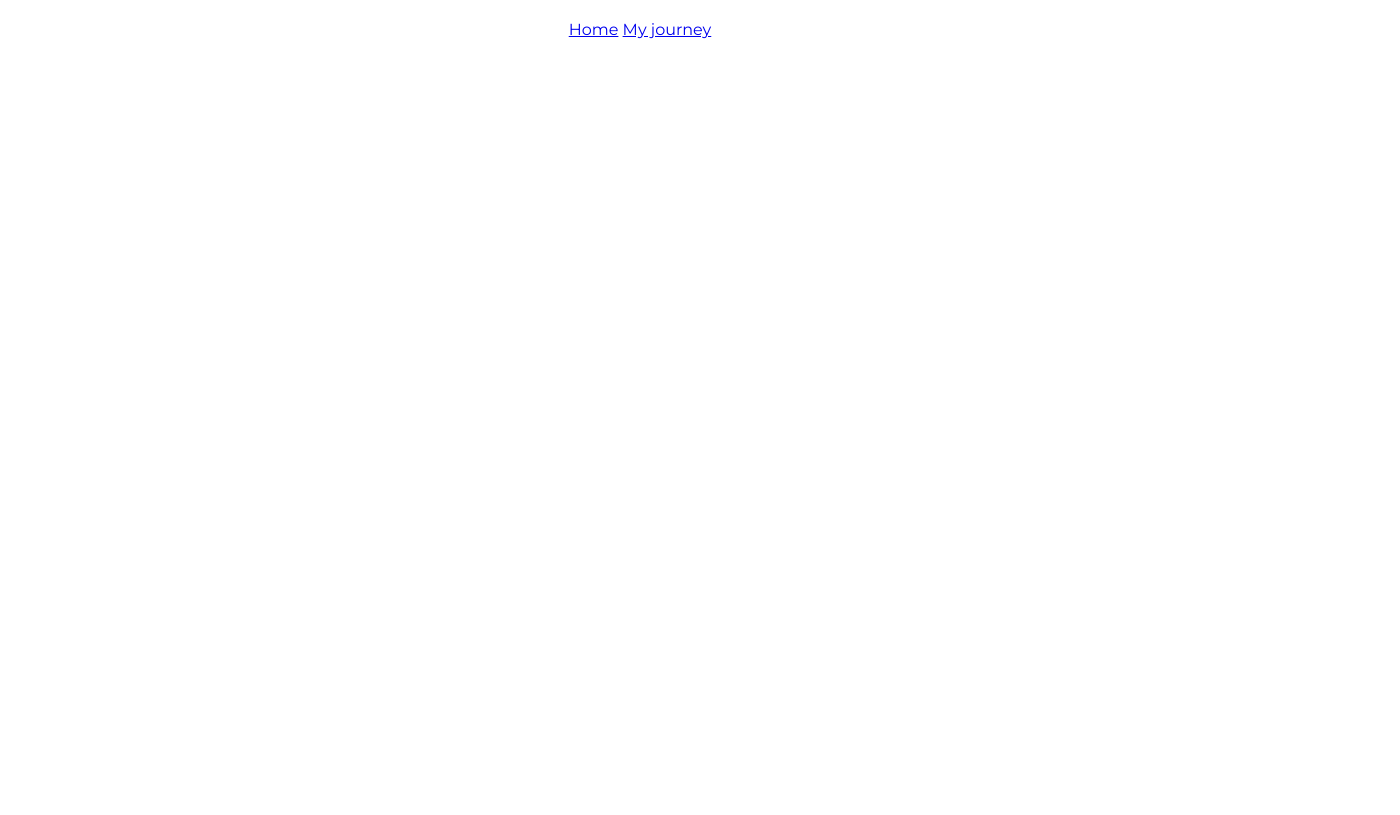
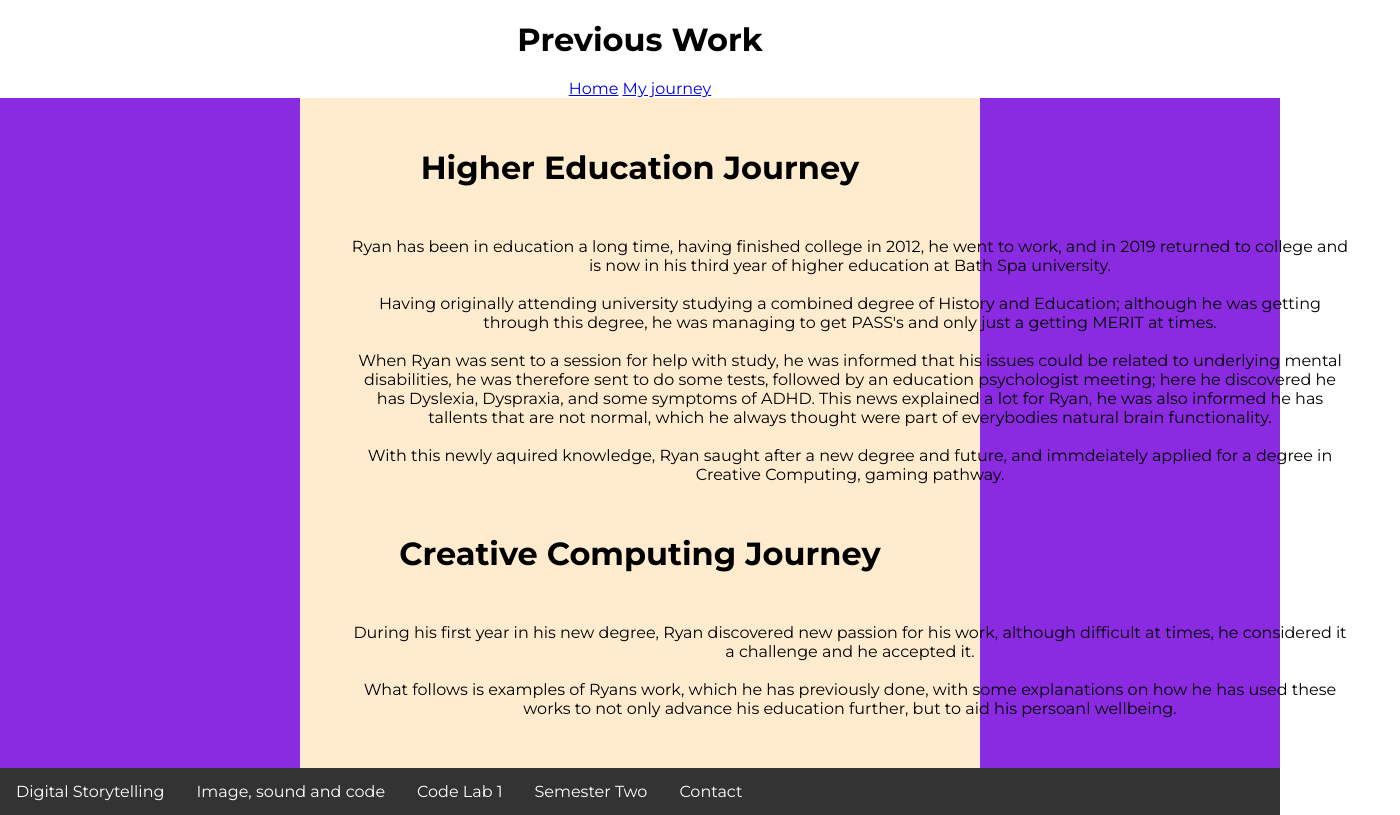
Before and after one commit to R-Sanders20/WebDev-Project, a plain HTML site: page previousWork.html in a window 1280 px wide. Shown: the whole page, 1400 px wide, since content can reach past the window. Drawn offline with Linux system fonts and the light colour scheme.

Commit message:
adds navbar and other things

```diff
--- a/previousWork.html
+++ b/previousWork.html
@@ -7,11 +7,85 @@
 </head>
 
 <body>
-
+    <header>
+        <h1>Previous Work</h1>
+    </header>
     <nav>
         <a href="index.html">Home</a>
         <a href="personalStory.html">My journey</a>
     </nav>
+    <div class="EdJourney">
+        <h1>Higher Education Journey</h1>
+
+        <p class="PreText">
+            Ryan has been in education a long time, having finished college in 2012, he went to
+            work, and in 2019 returned to college and is now in his third year of higher
+            education at Bath Spa university.<br>
+            <br>
+            Having originally attending university studying a combined degree of History and Education;
+            although he was getting through this degree, he was managing to get PASS's and only
+            just a getting MERIT at times.<br>
+            <br>
+            When Ryan was sent to a session for help with study, he was informed that his issues could
+            be related to underlying mental disabilities, he was therefore sent to do some
+            tests, followed by an education psychologist meeting; here he discovered he has
+            Dyslexia, Dyspraxia, and some symptoms of ADHD. This news explained a lot for Ryan,
+            he was also informed he has tallents that are not normal, which he always thought
+            were part of everybodies natural brain functionality.<br>
+            <br>
+            With this newly aquired knowledge, Ryan saught after a new degree and future, and
+            immdeiately applied for a degree in Creative Computing, gaming pathway.
+        </p>
+
+        <h1>Creative Computing Journey</h1>
+
+        <p class="PreText">During his first year in his new degree, Ryan discovered new passion for his work, although
+            difficult at times, he considered it a challenge and he accepted it.<br>
+            <br>
+            What follows is examples of Ryans work, which he has previously done, with some
+            explanations on how he has used these works to not only advance his education further,
+            but to aid his persoanl wellbeing.
+        </p>
+    </div>
+
+    <div class="navbar">
+        <div class="subnav">
+        <button class="subnavbtn">Digital Storytelling</button>
+        <div class="subnav-content">
+            <a href="">Colourisation</a>
+            <a href="">Stop Motion Animation</a>
+            <a href="">Bitsy Game</a>
+            <a href="">Non-linear Story</a>
+        </div>
+        </div>
+        <div class="subnav">
+          <button class="subnavbtn">Image, sound and code <i class="fa fa-caret-down"></i></button>
+          <div class="subnav-content">
+            <a href="">Visual Artefact</a>
+            <a href="">Audio Artefact</a>
+          </div>
+        </div>
+        <div class="subnav">
+          <button class="subnavbtn">Code Lab 1 <i class="fa fa-caret-down"></i></button>
+          <div class="subnav-content">
+            <a href="#bring">Bring</a>
+            <a href="#deliver">Deliver</a>
+            <a href="#package">Package</a>
+            <a href="#express">Express</a>
+          </div>
+        </div>
+        <div class="subnav">
+          <button class="subnavbtn">Semester Two <i class="fa fa-caret-down"></i></button>
+          <div class="subnav-content">
+            <a href="#link1">Link 1</a>
+            <a href="#link2">Link 2</a>
+            <a href="#link3">Link 3</a>
+            <a href="#link4">Link 4</a>
+          </div>
+        </div>
+        <a href="#contact">Contact</a>
+      </div>
+
 </body>
 
 </html>
--- a/style.css
+++ b/style.css
@@ -74,3 +74,92 @@ a:hover {
 .four {
     background-color: limegreen;
 }
+.button {
+    color: white
+
+}
+/*Previous work journey text*/
+.PreText {
+    text-align: center;
+    justify-content: center;
+    margin: auto;
+    width: 1000px;
+    padding: 50px;
+
+}
+.EdJourney {
+    border-left: 300px solid #8A2BE2;
+    border-right: 300px solid #8A2BE2;
+    justify-content: center;
+    box-sizing: border-box;
+    background-color: #FFEBCD;
+    padding-top: 50px;
+}
+
+
+/* The navigation menu for Previous work*/
+.navbar {
+    overflow: hidden;
+    background-color: #333;
+  }
+
+  /* Navigation links */
+  .navbar a {
+    float: left;
+    font-size: 16px;
+    color: white;
+    text-align: center;
+    padding: 14px 16px;
+    text-decoration: none;
+  }
+
+  /* The subnavigation menu */
+  .subnav {
+    float: left;
+    overflow: hidden;
+  }
+
+  /* Subnav button */
+  .subnav .subnavbtn {
+    font-size: 16px;
+    border: none;
+    outline: none;
+    color: white;
+    padding: 14px 16px;
+    background-color: inherit;
+    font-family: inherit;
+    margin: 0;
+  }
+
+  /* Add a red background color to navigation links on hover */
+  .navbar a:hover, .subnav:hover .subnavbtn {
+    background-color: red;
+  }
+
+  /* Style the subnav content - positioned absolute */
+  .subnav-content {
+    display: none;
+    position: absolute;
+    left: 0;
+    background-color: red;
+    width: 100%;
+    z-index: 1;
+  }
+
+  /* Style the subnav links */
+  .subnav-content a {
+    float: left;
+    color: white;
+    text-decoration: none;
+  }
+
+  /* Add a grey background color on hover */
+  .subnav-content a:hover {
+    background-color: #eee;
+    color: black;
+  }
+
+  /* When you move the mouse over the subnav container, open the subnav content */
+  .subnav:hover .subnav-content {
+    display: block;
+  }
```
Also changed, not shown: personalStory.html (+6 -6 lines).
